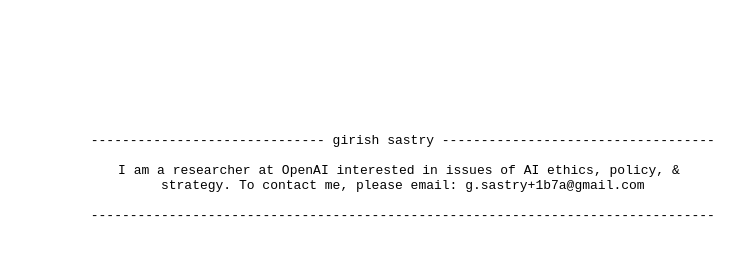
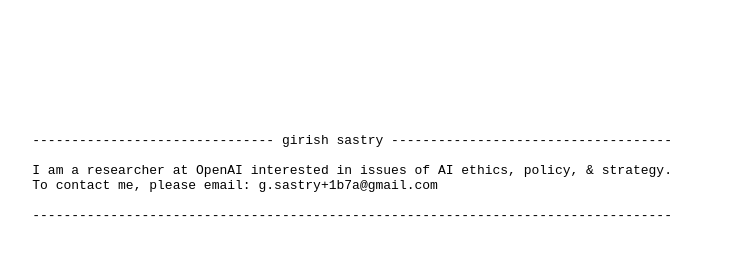
Before and after one commit to gsastry/gsastry.github.com, a plain HTML site: page index.html in a window 1280 px wide. Shown: the whole page, without its empty margins (284-1028 px from the left). Drawn offline with Linux system fonts and the light colour scheme.

Commit message:
Update index.html

```diff
--- a/index.html
+++ b/index.html
@@ -12,9 +12,6 @@
                 margin: 0;
                 padding-top: 15vh; /* Adjust this value to move content up or down */
             }
-            .center {
-                text-align: center;
-            }
             pre {
                 white-space: pre-wrap;
                 word-wrap: break-word;
@@ -24,12 +21,12 @@
     <body>
         <div class="center">
             <pre>
-            ------------------------------ girish sastry -----------------------------------
+------------------------------- girish sastry ------------------------------------
 
-            I am a researcher at OpenAI interested in issues of AI ethics, policy, &
-            strategy. To contact me, please email: g.sastry+1b7a@gmail.com
+I am a researcher at OpenAI interested in issues of AI ethics, policy, & strategy.
+To contact me, please email: g.sastry+1b7a@gmail.com
 
-            --------------------------------------------------------------------------------
+----------------------------------------------------------------------------------
             </pre>
         </div>
     </body>
```
